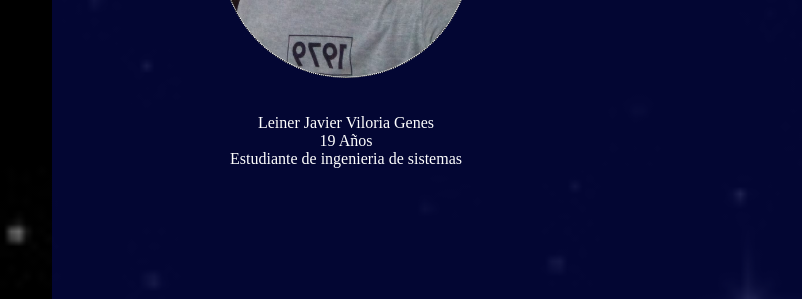
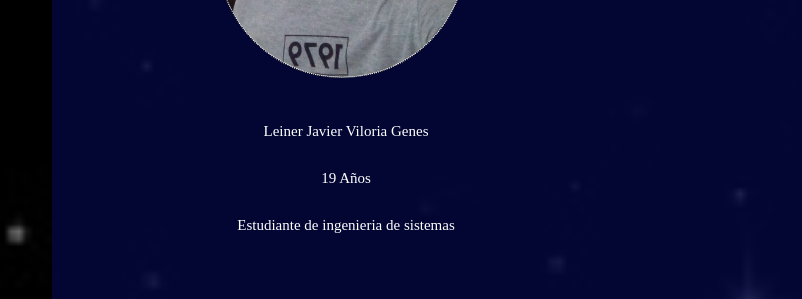
Before and after one commit to LeinerViloria/portfolio, a plain HTML site: page index.html in a window 1280 px wide. Shown: the part 1155-1454 px from the top of the page, 0-802 px from the left. Drawn offline with nearby package versions, Linux system fonts and the light colour scheme.

Commit message:
Un poco mas

```diff
--- a/css/style.scss
+++ b/css/style.scss
@@ -98,6 +98,14 @@ html{
 
     .info{
         flex-direction: row;
+        .input-personal{
+            margin-top: 30px;
+            p{
+                box-sizing: border-box;
+                padding: 15px 20px;
+                font-size: 15px;
+            }
+        }
     }
 
     .infoPersonal{
```
Also changed, not shown: index.html (+1 -1 lines), css/style.css, 1 other file.
